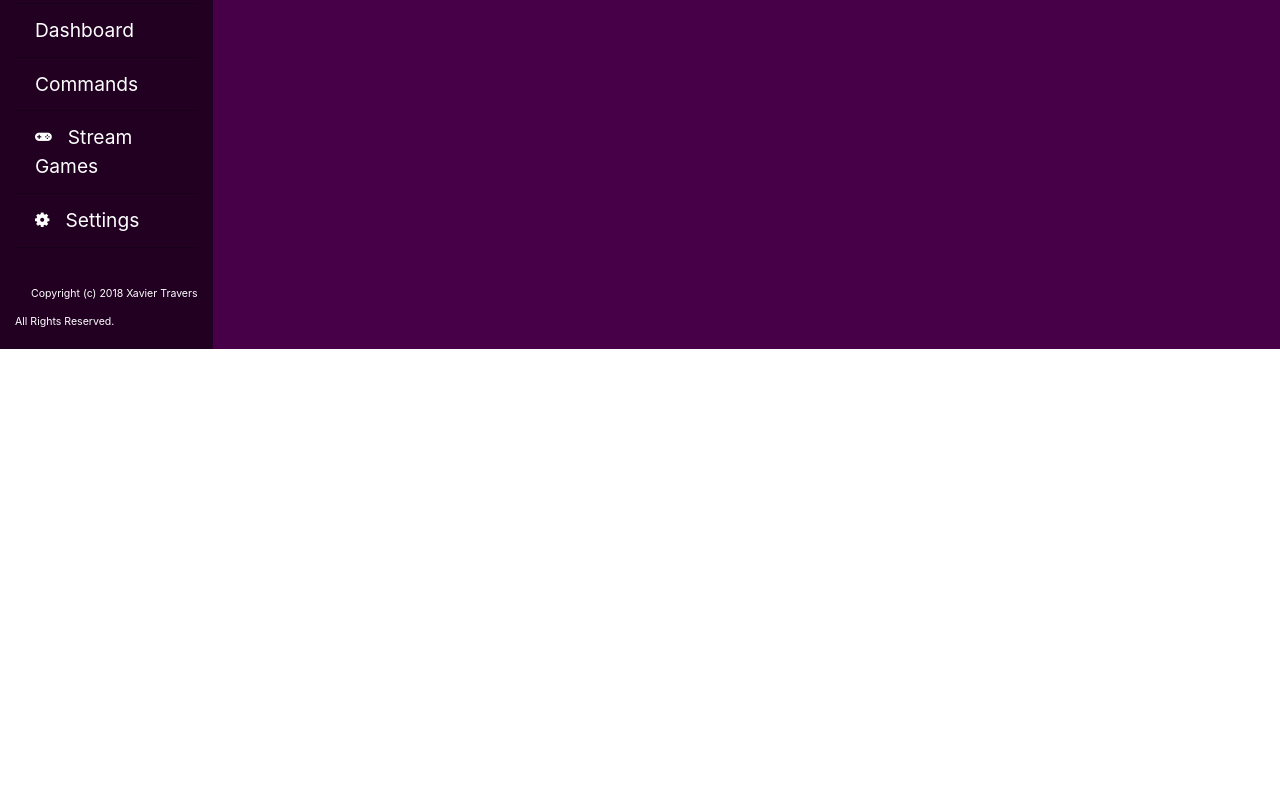
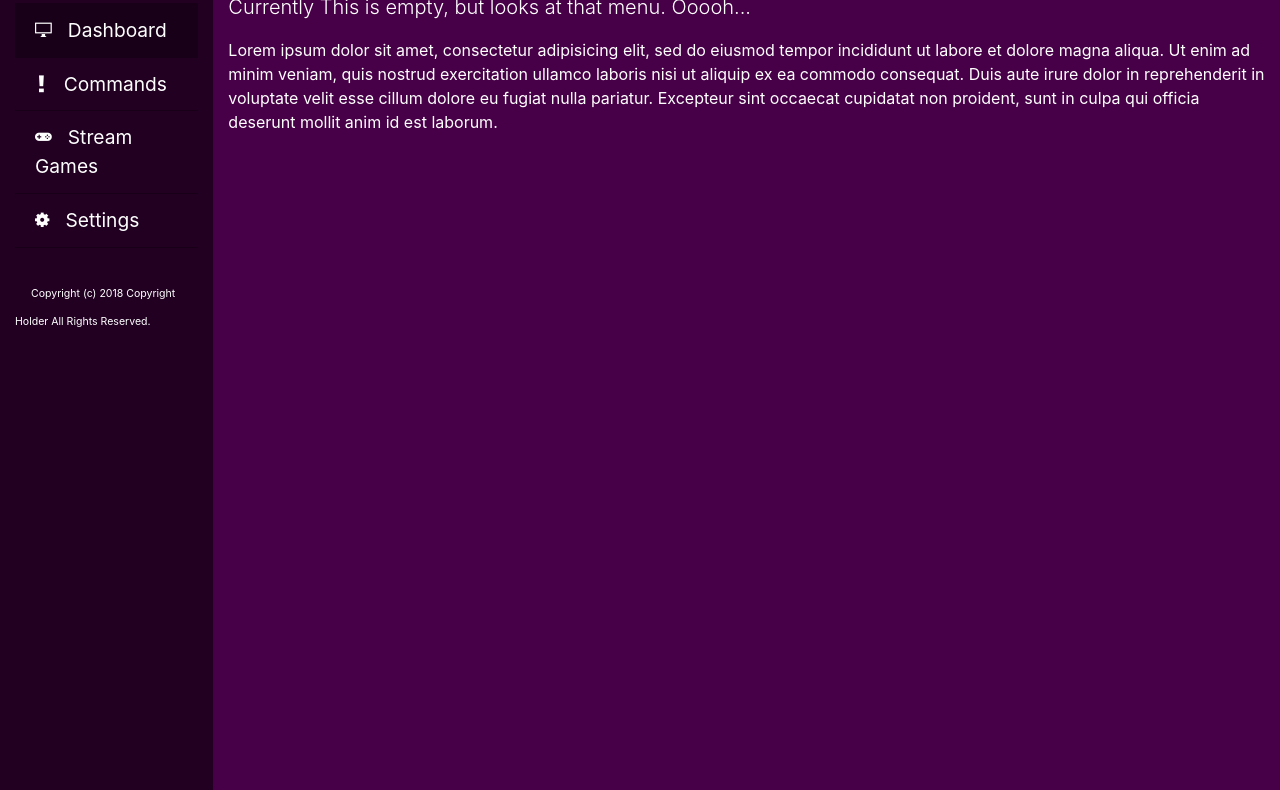
Before and after one commit to CodeDigital/botmyguy, an Electron app: page user-interface/home/template.html in a window 1280 px wide. Shown: the part 115-905 px from the top of the page. Before the commit the page ends 800 px from the top, so only its background shows below. Drawn offline with nearby package versions, Linux system fonts and the light colour scheme; files whose address does not match are found by name.

Commit message:
:calling: Active Object Background Fixed
- Added a JS If statement that checks if hovered panel is active, and
changes it's background color to a darker one.

```diff
--- a/user-interface/home/template.html
+++ b/user-interface/home/template.html
@@ -32,19 +32,25 @@
           <br>
 
           <ul class="list-group list-group-flush bg-transparent" style="font-size:120%;">
+
             <p class="font-weight-bold pl-3">Abilities</p>
+            <a href="#" class="list-group-item list-group-item-action text-white" style="background-color: #190019; border-color:#180018;" id="active" onmouseover="menuHover(this)" onmouseout="menuNormal(this)">
+              <i class="d-inline ion-monitor"></i><p class="ml-3 d-inline">Dashboard</p></a>
             <a href="#" class="list-group-item list-group-item-action text-white" style="background-color: #210021; border-color:#180018;" onmouseover="menuHover(this)" onmouseout="menuNormal(this)">
-              Dashboard</a>
-            <a href="#" class="list-group-item list-group-item-action text-white" style="background-color: #210021; border-color:#180018;" onmouseover="menuHover(this)" onmouseout="menuNormal(this)">Commands</a>
+              <i class="d-inline ion-alert px-1"></i><p class="ml-3 d-inline">Commands</p></a>
             <a href="#" class="list-group-item list-group-item-action text-white" style="background-color: #210021; border-color:#180018;" onmouseover="menuHover(this)" onmouseout="menuNormal(this)">
               <i class="d-inline ion-ios-game-controller-a"></i><p class="ml-3 d-inline">Stream Games</p></a>
             <a href="#" class="list-group-item list-group-item-action text-white" style="background-color: #210021; border-color:#180018;" onmouseover="menuHover(this)" onmouseout="menuNormal(this)">
-              <i class="d-inline-block ion-gear-b"></i><p class="ml-3 d-inline">Settings</p></a>
+              <i class="d-inline ion-gear-b"></i><p class="ml-3 d-inline">Settings</p></a>
             <br>
-            <p><small style="font-size:55%;" class="pl-3">Copyright (c) 2018 Xavier Travers All Rights Reserved.</small></p>
+            <p><small style="font-size:55%;" class="pl-3">Copyright (c) 2018 Copyright Holder All Rights Reserved.</small></p>
           </div>
 
         <div class="col-md-10" style="background-color: #470047;">
+          <h1 class="display-4">Welcome to Bot MyGuy, User</h1>
+          <p class="lead">Currently This is empty, but looks at that menu. Ooooh...</p>
+          <p>Lorem ipsum dolor sit amet, consectetur adipisicing elit, sed do eiusmod tempor incididunt ut labore et dolore magna aliqua. Ut enim ad minim veniam, quis nostrud exercitation ullamco laboris nisi ut aliquip ex ea commodo consequat. Duis aute irure dolor in reprehenderit in voluptate velit esse cillum dolore eu fugiat nulla pariatur. Excepteur sint occaecat cupidatat non proident, sunt in culpa qui officia deserunt mollit anim id est laborum.</p>
+          <br><br><br><br><br><br><br><br><br><br><br><br><br><br><br><br><br><br><br><br><br><br><br><br><br><br><br><br><br><br><br><br>
         </div>
       </div>
 
@@ -59,8 +65,12 @@
       }
 
       function menuNormal(x) {
-        x.style.backgroundColor = '#210021';
         x.style.borderColor = '#180018';
+        if(x == document.getElementById('active')){
+          x.style.backgroundColor = '#190019';
+        }else{
+          x.style.backgroundColor = '#210021';
+        }
         //x.style.borderRadius = '0rem';
       }
     </script>
```
Also changed, not shown: user-interface/interface-template.png (added).
